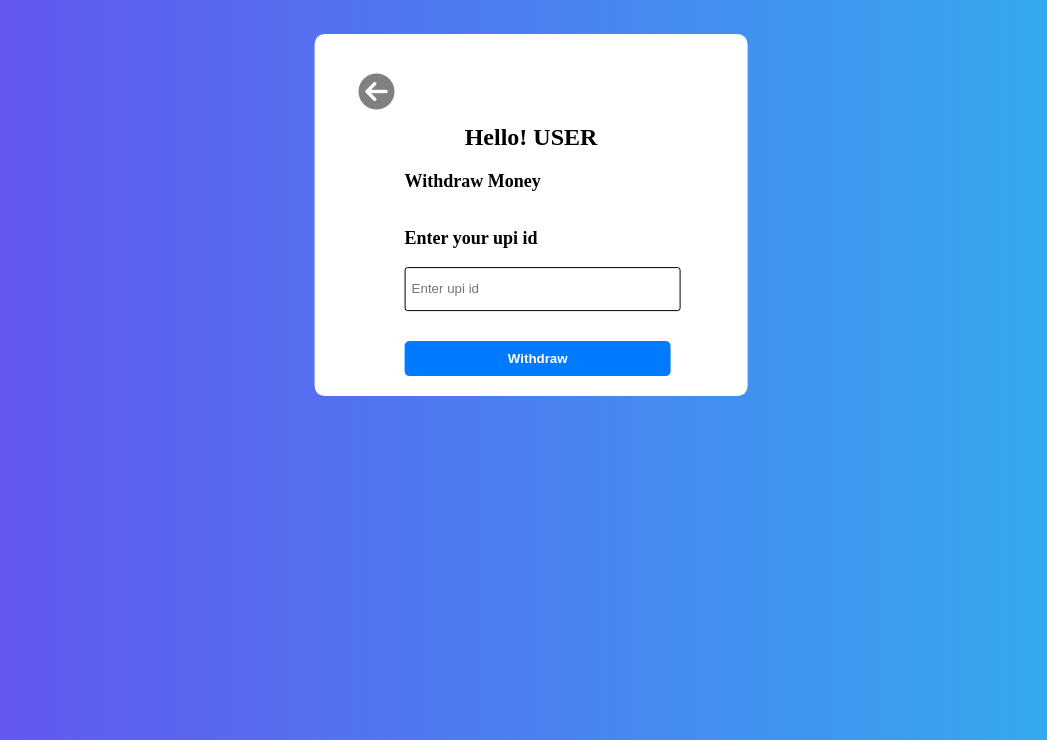
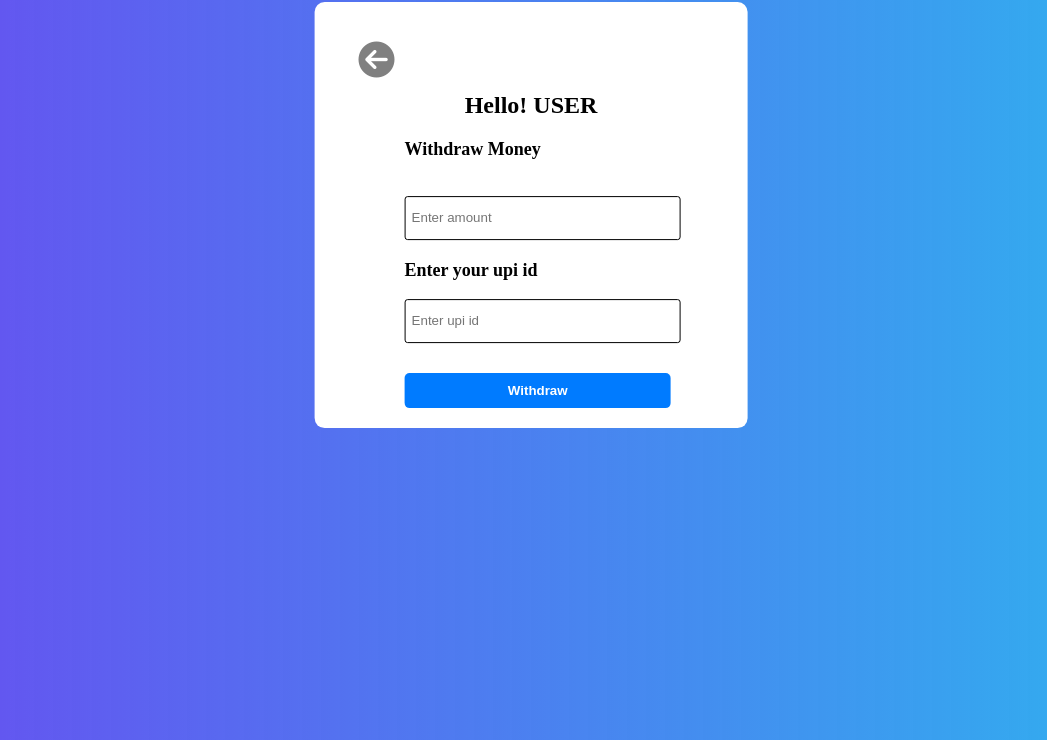
Before and after one commit to Megharaj2004/DBMS-project2, a plain HTML site: page html/withdraw.html in a window 1280 px wide. Shown: the part 185-925 px from the top of the page, without its empty margins (109-1156 px from the left). Drawn offline with Linux system fonts and the light colour scheme.

Commit message:
Update withdraw.html

```diff
--- a/html/withdraw.html
+++ b/html/withdraw.html
@@ -17,6 +17,7 @@
         <a href="./User.html"><i class="fa-solid fa-circle-arrow-left back_icon"></i></a><h2>Hello! USER</h2>
         <form action="#">
             <span style="font-weight: bold; font-size: large;">Withdraw Money</span><br><br><br>
+            <input class="input" type="number" required placeholder="Enter amount"><br>
             <span style="font-weight: bold; font-size: large;">Enter your upi id</span><br><br>
             <input class="input" type="text" required placeholder="Enter upi id">
             <button>Withdraw</button>
```
